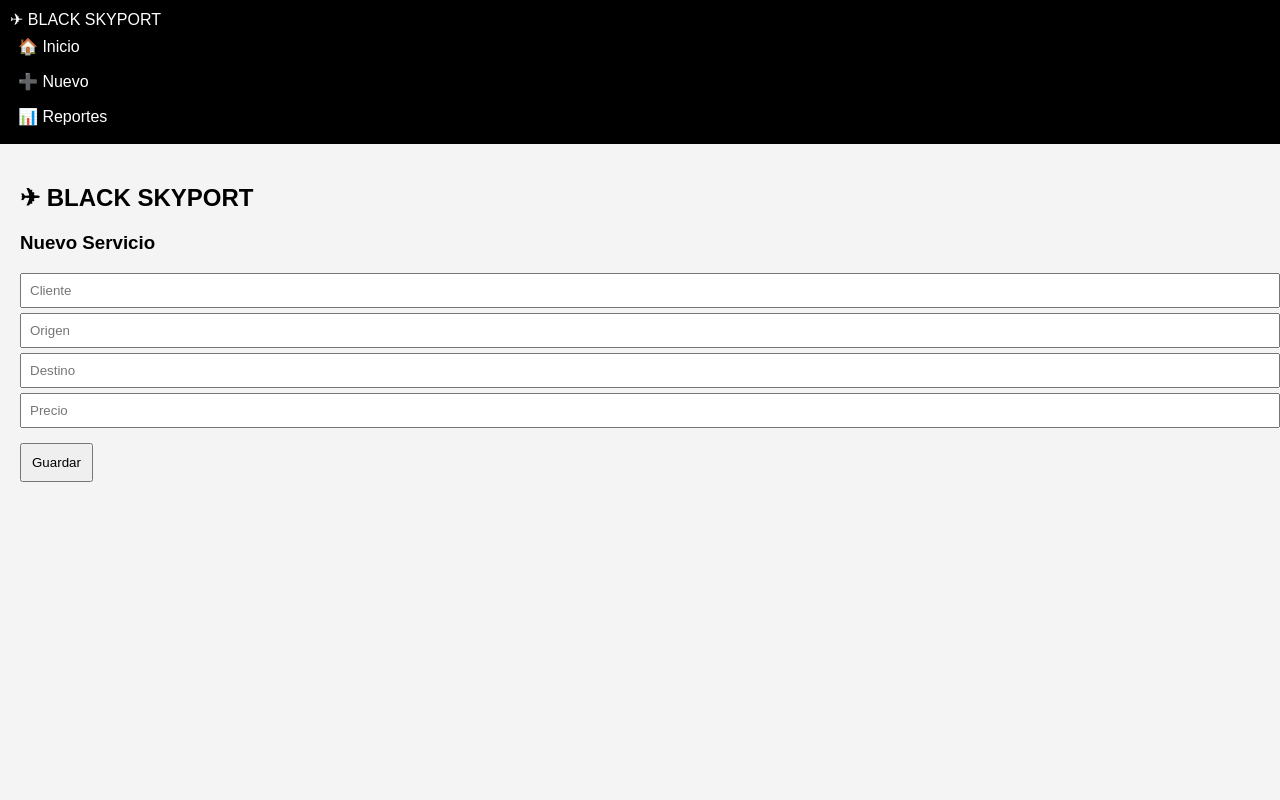
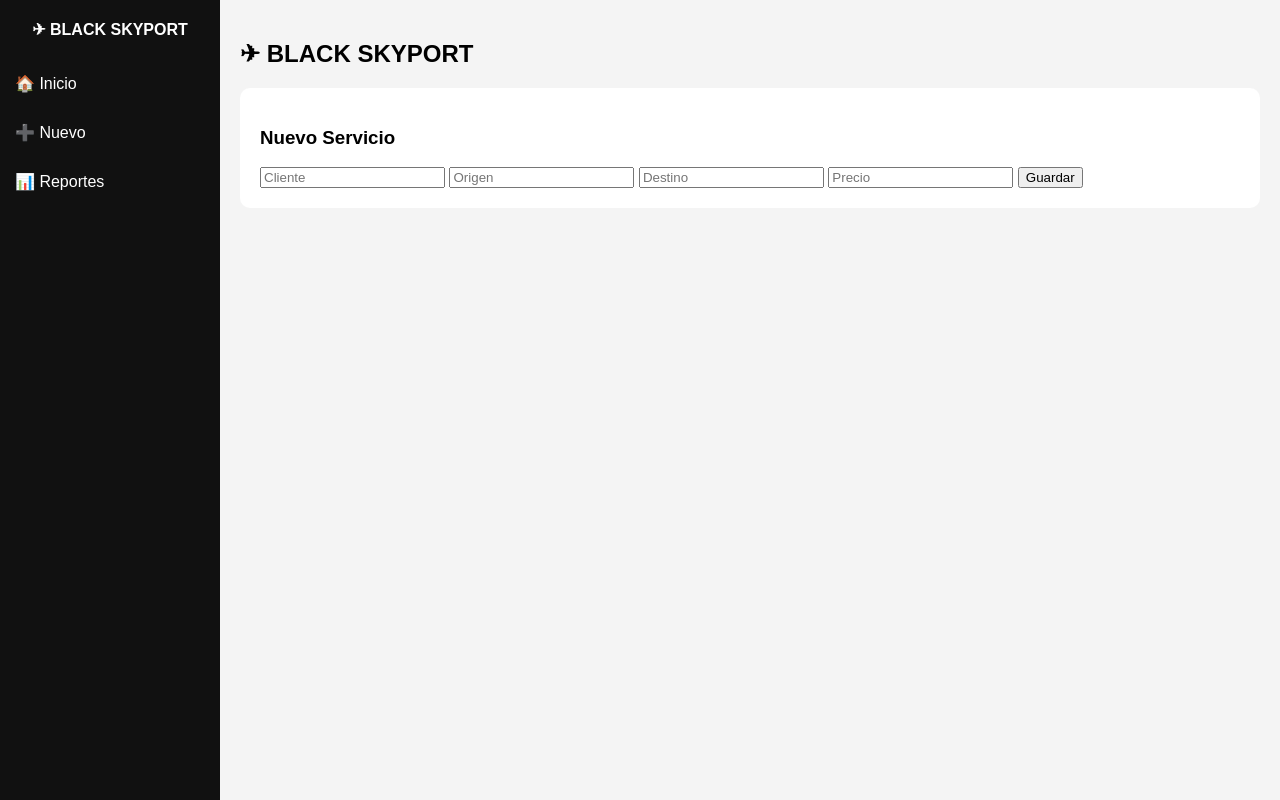
Before and after one commit to dieguitho05-cpu/blackskyport, a plain HTML site: page index.html in a window 1280 px wide. Both pictures are taken after a click on the element "➕ Nuevo". Drawn offline with nearby package versions, Linux system fonts and the light colour scheme.

Commit message:
Actualizar styles.css

```diff
--- a/styles.css
+++ b/styles.css
@@ -1,37 +1,39 @@
 body {
-  font-family: Arial;
   margin: 0;
+  font-family: Arial, sans-serif;
   background: #f4f4f4;
 }
 
+.menu {
+  width: 220px;
+  height: 100vh;
+  background: #111;
+  color: #fff;
+  position: fixed;
+}
+
+.menu-title {
+  padding: 20px;
+  font-weight: bold;
+  text-align: center;
+}
+
+.menu-item {
+  padding: 15px;
+  cursor: pointer;
+}
+
+.menu-item:hover {
+  background: #333;
+}
+
 .container {
+  margin-left: 220px;
   padding: 20px;
 }
 
-.menu {
-  background: black;
-  color: white;
-  padding: 10px;
+.vista {
+  background: #fff;
+  padding: 20px;
+  border-radius: 10px;
 }
-
-.menu-item {
-  cursor: pointer;
-  padding: 8px;
-}
-
-.menu-item:hover {
-  background: gray;
-}
-
-button {
-  padding: 10px;
-  margin-top: 10px;
-  cursor: pointer;
-}
-
-input {
-  display: block;
-  margin: 5px 0;
-  padding: 8px;
-  width: 100%;
-}
```
